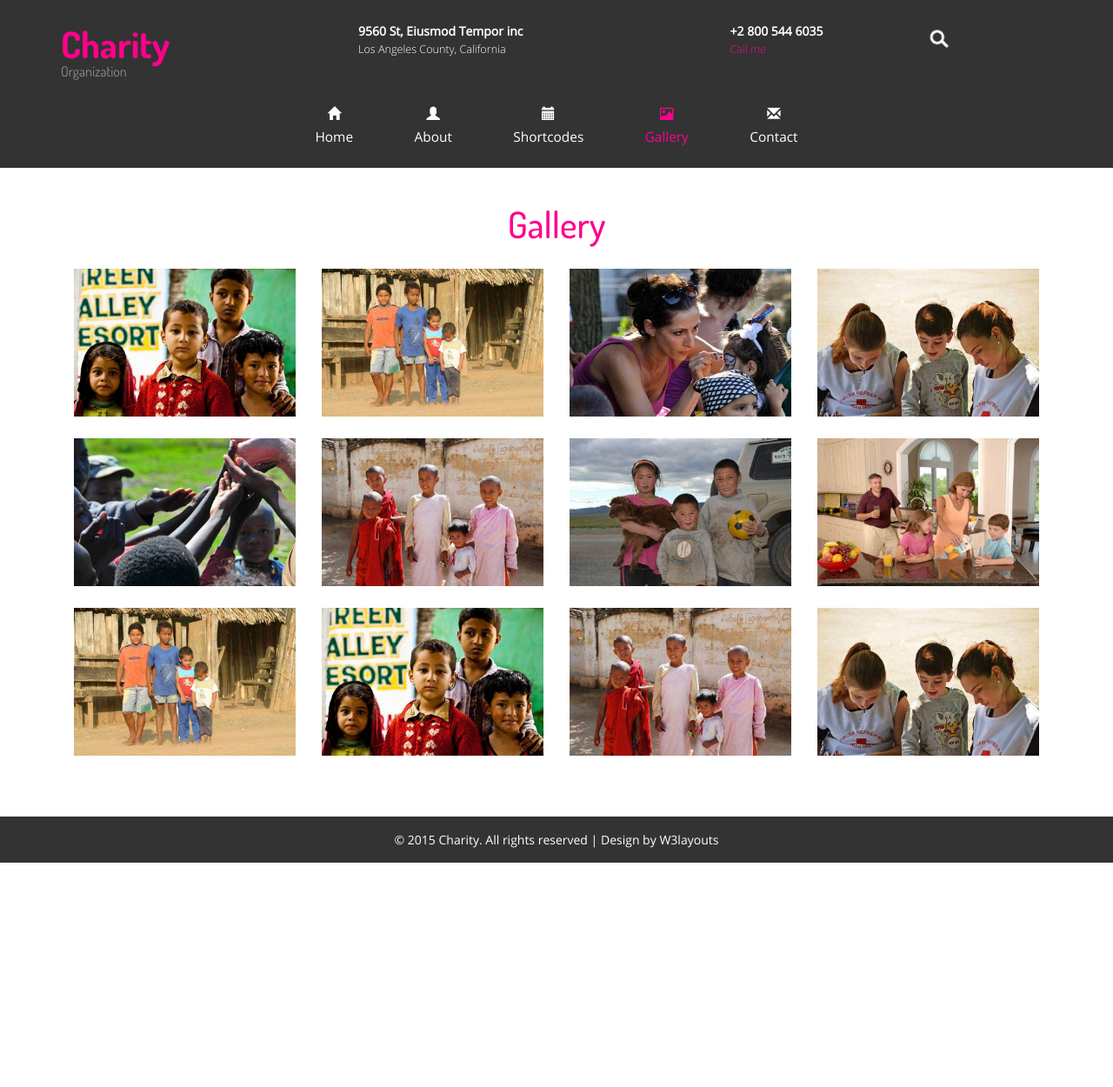
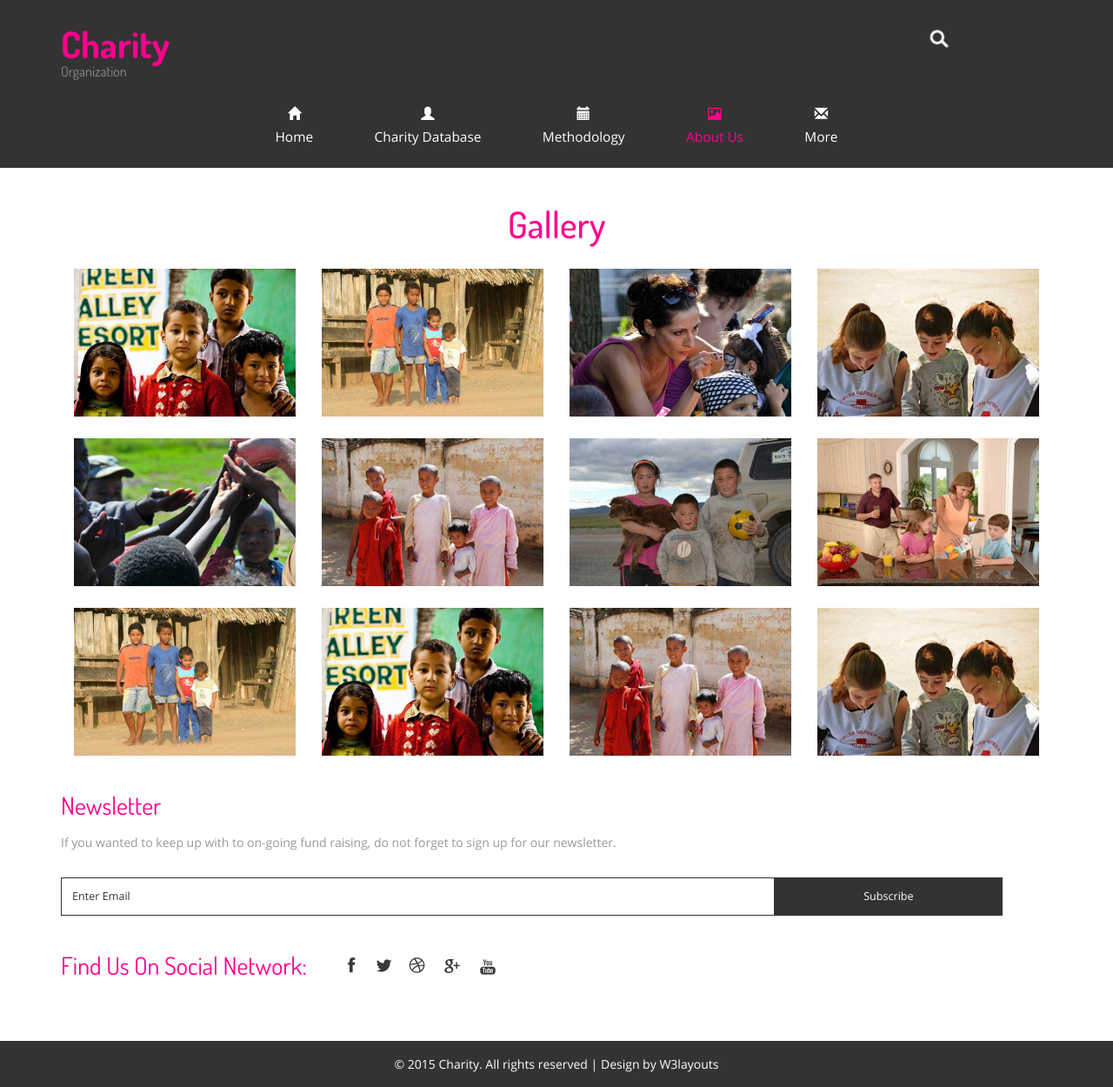
Before and after one commit to BubbaJoe/BigFatCharity, a website: page public/gallery.html in a window 1280 px wide. Shown: the whole page at 87% size. Before the commit the page ends 992 px from the top, so only its background shows below. Drawn offline with Linux system fonts and the light colour scheme; files whose address does not match are found by name.

Commit message:
removed useless parts and fixed the buttons

```diff
--- a/public/gallery.html
+++ b/public/gallery.html
@@ -29,6 +29,7 @@ Smartphone Compatible web template, free webdesigns for Nokia, Samsung, LG, Sony
 		 <div class="header-top">
 			 <div class="logo">
 				 <a href="index.html"><h1>Charity <span>Organization</span></h1></a>
+				 <!--
 			 </div>
 			 <div class="hdr-address">
 				 <div class="address1">
@@ -39,6 +40,7 @@ Smartphone Compatible web template, free webdesigns for Nokia, Samsung, LG, Sony
 					 <h5>+2 800 544 6035</h5>
 					 <p>Call me</p>
 				 </div>
+				 -->
 				 <div class="clearfix"></div>
 			 </div>
 			 <div class="search">
@@ -65,10 +67,10 @@ Smartphone Compatible web template, free webdesigns for Nokia, Samsung, LG, Sony
 			 <span class="menu">MENU</span>
 			 <ul>
 			 <li><a href="index.html"><span class="glyphicon glyphicon-home" aria-hidden="true"></span>Home</a></li>
-			 <li><a href="about.html"><span class="glyphicon glyphicon-user" aria-hidden="true"></span>About</a></li>
-			 <li><a href="shortcodes.html"><span class="glyphicon glyphicon-calendar" aria-hidden="true"></span>Shortcodes</a></li>
-			 <li class="active"><a href="gallery.html"><span class="glyphicon glyphicon-picture" aria-hidden="true"></span>Gallery</a></li>
-			 <li><a href="contact.html"><span class="glyphicon glyphicon-envelope" aria-hidden="true"></span>Contact</a></li>
+			 <li><a href="about.html"><span class="glyphicon glyphicon-user" aria-hidden="true"></span>Charity Database</a></li>
+			 <li><a href="shortcodes.html"><span class="glyphicon glyphicon-calendar" aria-hidden="true"></span>Methodology</a></li>
+			 <li class="active"><a href="gallery.html"><span class="glyphicon glyphicon-picture" aria-hidden="true"></span>About Us</a></li>
+			 <li><a href="contact.html"><span class="glyphicon glyphicon-envelope" aria-hidden="true"></span>More</a></li>
 			 </ul>
 		 </div>
 		 <!-- script-for-menu -->
@@ -131,6 +133,34 @@ Smartphone Compatible web template, free webdesigns for Nokia, Samsung, LG, Sony
 						<a class="example-image-link" href="images/g4.jpg" data-lightbox="example-set"><img class="example-image" src="images/g4.jpg" alt=""/></a>
 					</div>
 					<div class="clearfix"></div>
+				</div>				</div>
+				<div class="news-ltr">
+				 <h4>Newsletter</h4>
+				 <p>If you wanted to keep up with to on-going fund raising, do not forget to sign up for our newsletter.</p>
+				 <form>
+						<input type="text" class="text" value="Enter Email" onfocus="this.value = '';" onblur="if (this.value == '') {this.value = 'Enter Email';}">
+					 <input type="submit" value="Subscribe">
+					 <div class="clearfix"></div>
+					 </form>
+				</div>
+				<div class="social">
+				 <div class="social-grid">
+					 <h4>Find Us On Social Network:</h4>
+
+				 </div>
+				 <div class="icons">
+					 <a href="#"><i class="facebook"></i></a>
+					<a href="#"><i class="twitter"></i></a>
+					<a href="#"><i class="dribble"></i></a>
+					<a href="#"><i class="google"></i></a>
+					<a href="#"><i class="youtube"></i></a>
+
+				 </div>
+				 <div class="clearfix"></div>
+				</div>
+				</div>
+				<div class="clearfix"></div>
+				</div>
 				</div>
 		 </div>
 	 </div>
```
Also changed, not shown: public/about.html (+3 -3 lines), public/contact.html (+6 -4 lines), public/index.html (+6 -4 lines), public/shortcodes.html (+45 -5 lines).
